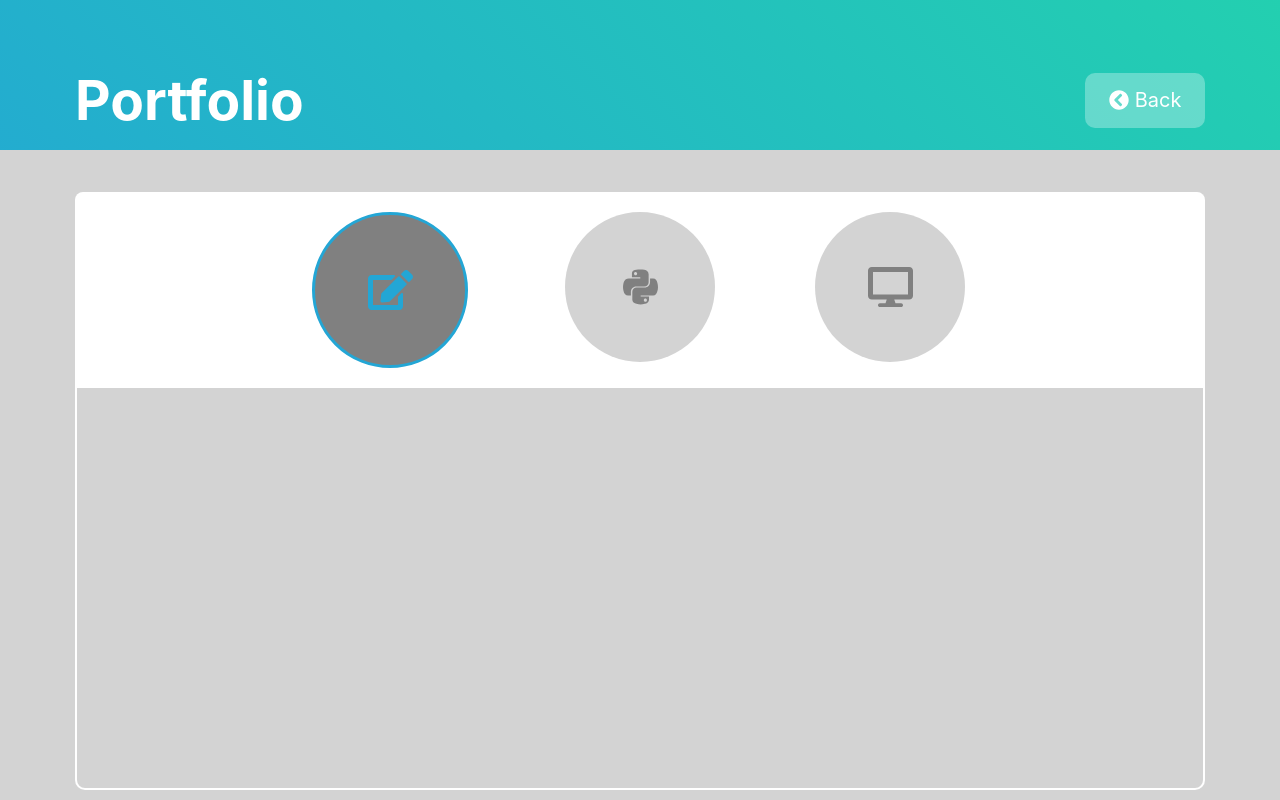
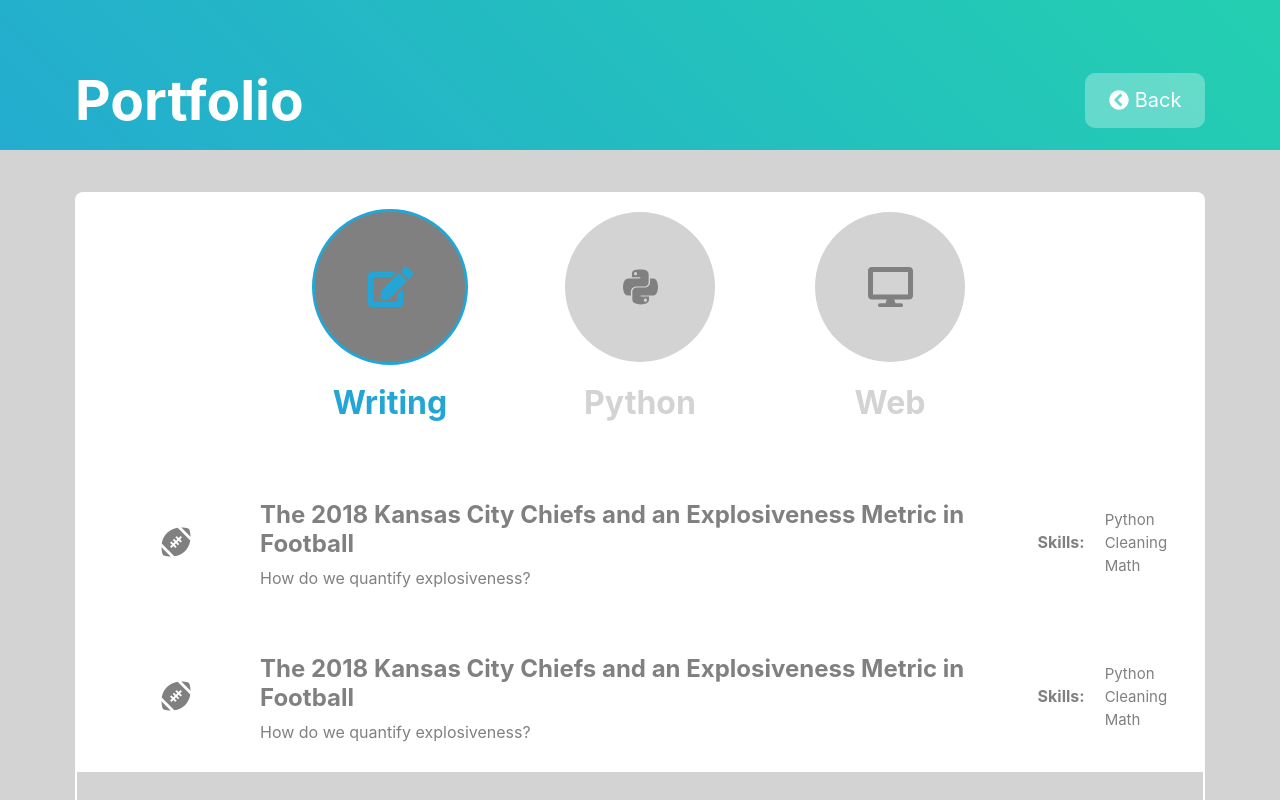
Before and after one commit to btatkinson/portfolio, a React (Create React App) app: page /portfolio in a window 1280 px wide. Built offline with nearby package versions, Linux system fonts and the light colour scheme.

Commit message:
added porfolio row elements

```diff
--- a/package.json
+++ b/package.json
@@ -8,6 +8,7 @@
     "@fortawesome/free-solid-svg-icons": "^5.10.1",
     "@fortawesome/react-fontawesome": "^0.1.4",
     "gsap": "^2.1.3",
+    "lodash": "^4.17.15",
     "react": "^16.9.0",
     "react-dom": "^16.9.0",
     "react-router-dom": "^5.0.1",
--- a/src/components/components/OptionButton.js
+++ b/src/components/components/OptionButton.js
@@ -39,6 +39,7 @@ class OptionButton extends Component {
           onClick={this.handleSelect}>
           {icon}
         </div>
+        <h1 className={`OptionText ${this.props.option} ${this.props.selected ? 'OP-text-select' : 'OP-text-unselect'}`}>{this.props.option}</h1>
       </div>
     )
   }
--- /dev/null
+++ b/src/components/components/ProjectItem.js
@@ -0,0 +1,44 @@
+import React, { Component } from 'react';
+import '../../styles/ProjectItem.scss';
+import { FontAwesomeIcon } from '@fortawesome/react-fontawesome';
+
+class ProjectItem extends Component {
+
+  constructor(props) {
+    super(props);
+  }
+
+  render(){
+    return(
+      <div className='project-item-container'>
+        <a className='project-link' href={this.props.info.url}>
+        <div className='project-item'>
+          <div className='proj-icon'>
+            <FontAwesomeIcon className='OB-icon' icon={this.props.info.icon} />
+          </div>
+          <div className='proj-title'>
+            <div className='pt-wrapper'>
+              <h2>{this.props.info.title}</h2>
+              <p>{this.props.info.subtitle}</p>
+            </div>
+          </div>
+          <div className='proj-skills'>
+            <div>
+              <h4>Skills:</h4>
+            </div>
+            <div>
+              <p>{this.props.info.skill1}</p>
+              <p>{this.props.info.skill2}</p>
+              <p>{this.props.info.skill3}</p>
+            </div>
+          </div>
+        </div>
+        </a>
+      </div>
+    )
+  }
+}
+
+
+
+export default ProjectItem
--- a/src/components/pages/Portfolio.js
+++ b/src/components/pages/Portfolio.js
@@ -1,6 +1,9 @@
 import React, { Component } from 'react';
 import Header from '../components/Header.js';
 import OptionButton from '../components/OptionButton.js';
+import ProjectItem from '../components/ProjectItem.js';
+import { FontAwesomeIcon } from '@fortawesome/react-fontawesome';
+import { faFootballBall } from '@fortawesome/free-solid-svg-icons';
 import '../../styles/Portfolio.scss';
 
 class Portfolio extends Component {
@@ -41,6 +44,16 @@ class Portfolio extends Component {
   }
 
   render(){
+    const explInfo = {
+      'title':'The 2018 Kansas City Chiefs and an Explosiveness Metric in Football',
+      'subtitle': 'How do we quantify explosiveness?',
+      'icon':faFootballBall,
+      'skill1':'Python',
+      'skill2':'Cleaning',
+      'skill3':'Math',
+      'url':'https://towardsdatascience.com/the-2018-kansas-city-chiefs-and-an-explosiveness-metric-in-football-c3b3fd447d73',
+    }
+
     return(
       <div className='portfolio'>
         <Header title="Portfolio"/>
@@ -62,6 +75,8 @@ class Portfolio extends Component {
           </div>
           <div className='p-listItems'>
             <div className='p-writing'>
+              <ProjectItem imgSrc="" info={explInfo}/>
+              <ProjectItem imgSrc="" info={explInfo}/>
             </div>
             <div className='p-python'>
             </div>
--- a/src/styles/OptionButton.scss
+++ b/src/styles/OptionButton.scss
@@ -23,13 +23,32 @@ $borderWidth: 3px;
 .OP-selected{
   margin-left:47px;
   margin-right:47px;
+  margin-top:-3px;
+  margin-bottom: -3px;
   background-color: grey;
 }
 
 .OptionButton:hover{
   margin-left:47px;
   margin-right:47px;
+  margin-top:-3px;
+  margin-bottom: -3px;
   background-color: grey;
+}
+
+.OptionText{
+  text-align: center;
+  color: $lgrey;
+}
+.OP-text-select.Writing{
+  color: $blue;
+}
+.OP-text-select.Python{
+  color: grey;
+  // text-shadow: -1px 0 yellow, 0 1px yellow, 1px 0 yellow, 0 -1px yellow;
+}
+.OP-text-select.Web{
+  color: $green;
 }
 
 .OP-selected.Writing{
--- /dev/null
+++ b/src/styles/ProjectItem.scss
@@ -0,0 +1,76 @@
+@import './_colors.scss';
+
+.project-item-container{
+  width:99.75%;
+  height: 150px;
+  border: double 2px transparent;
+  background-image: linear-gradient(white, white), linear-gradient(white, white);
+  background-origin: border-box;
+  background-clip: content-box, border-box;
+
+}
+.project-item-container:hover{
+  border: double 2px transparent;
+  border-radius: 3px; // option to add border radius
+  background-image: linear-gradient(white, white), linear-gradient(-45deg, #ee7752, #e73c7e, #23a6d5, #23d5ab) !important;
+  transform: translateY(-1px) translateX(-1px);
+}
+
+.project-link{
+  text-decoration: none;
+}
+
+.project-item{
+  height:85%;
+  width: 100%;
+  padding: 12.5px;
+  display: flex;
+  justify-content: center;
+  align-items: center;
+}
+
+.proj-icon{
+  height:100%;
+  width:15%;
+  display: flex;
+  justify-content: center;
+  align-items: center;
+  font-size: 30px;
+  color: grey;
+}
+
+.proj-title{
+  height: 100%;
+  width: 65%;
+  display: flex;
+  justify-content: center;
+  align-items: center;
+}
+.proj-title>div>h2{
+  color:grey;
+  font-weight: bolder;
+  margin-bottom: 10px;
+}
+.proj-title>div>p{
+  color: grey;
+  margin-top: 10px;
+}
+
+.proj-skills{
+  height: 100%;
+  width: 20%;
+  color:grey;
+  display: flex;
+  justify-content: center;
+  align-items: center;
+}
+.proj-skills>div>h4{
+  margin-right:10px;
+
+}
+.proj-skills>div>p{
+  font-size:15px;
+  margin-left:10px;
+  margin-bottom: 4px;
+  margin-top:4px;
+}
```
Also changed, not shown: src/objects/portfolio-writing.js (added, +41 -0 lines), 1 other file (tests, documents, lock files or other folders).
